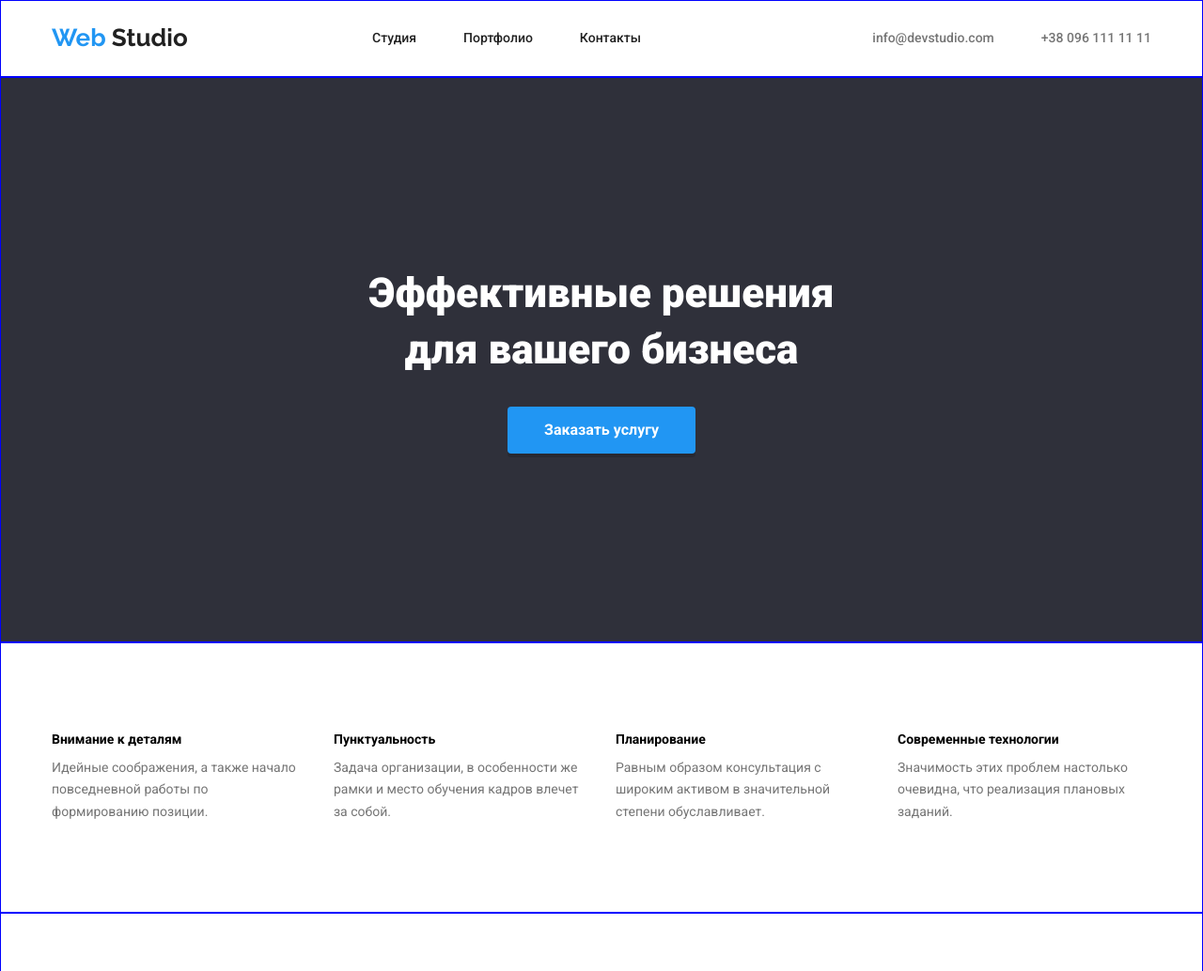
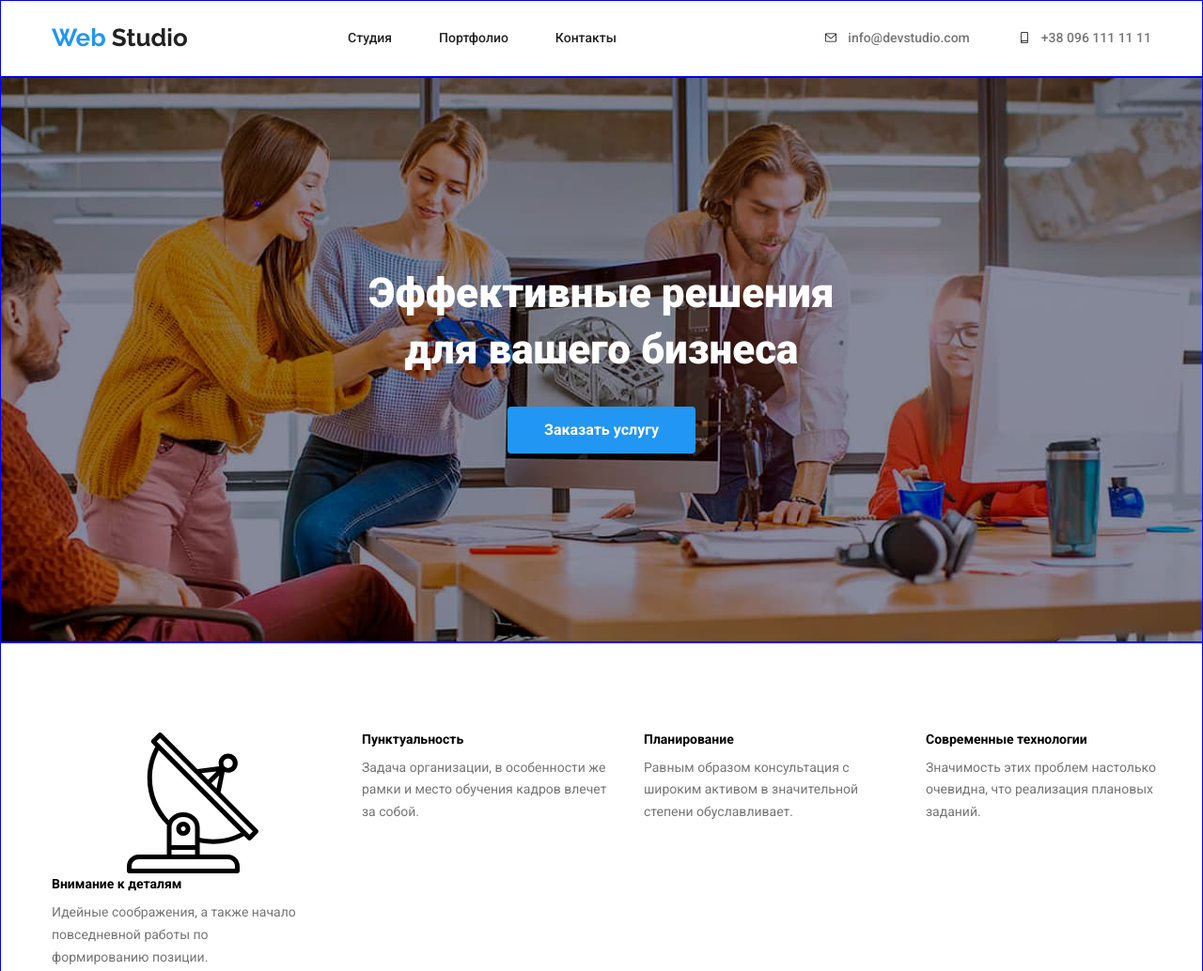
Before and after one commit to Vitaliy131994/goit-markup-hw-04, a plain HTML site: page index.html in a window 1280 px wide. Shown: the top 1034 px of the page at 94% size. Drawn offline with nearby package versions, Linux system fonts and the light colour scheme.

Commit message:
dz4-header

```diff
--- a/css/style.css
+++ b/css/style.css
@@ -81,13 +81,18 @@ h3 {
 }
 
 .hero {
-  background: var(--back-zakaz);
+  /* background: var(--back-zakaz); */
   max-width: 1600px;
   color: var(--white-text);
   margin-left: auto;
   margin-right: auto;
   text-align: center;
   padding: 200px 0 200px 0;
+  background-image: url(../images/img-hero.jpg);
+  background-color: rgba(47, 48, 58, 0.4);
+  background-size: cover;
+  background-position: center;
+  background-repeat: no-repeat;
 }
 
 .hero-title {
@@ -373,3 +378,32 @@ h3 {
   line-height: 1.17;
   color: var(--grey-text);
 }
+
+.nav-icon-envelope {
+  width: 16px;
+  height: 12px;
+  margin-right: 10px;
+}
+
+.nav-icon-smartphone {
+  width: 16px;
+  height: 12px;
+  margin-right: 10px;
+}
+
+.nav-icon-smartphone {
+  width: 16px;
+  height: 12px;
+  margin-right: 10px;
+}
+
+.contacts-item:hover,
+.contacts-item:focus {
+  fill: var(--blue-text);
+}
+
+.contacts-item-grey {
+  display: flex;
+  align-items: center;
+  flex-direction: row-reverse;
+}
--- a/index.html
+++ b/index.html
@@ -29,11 +29,32 @@
             </li>
     </ul>
         <ul class="contacts-list">
+
             <li class="contacts-item">
-            <a class="contacts-item-grey" href="info@devstudio.com">info@devstudio.com</a>
+
+
+            <a class="contacts-item-grey" href="info@devstudio.com">info@devstudio.com
+                <svg class="nav-icon-envelope">
+
+                    <use href="./images/symbol-defs.svg#icon-envelope-hover-1">
+
+                    </use>
+
+                </svg>
+            </a>
         </li>
+
         <li class="contacts-item">
-            <a class="contacts-item-grey" href="tel:+38 096 111 11 11">+38 096 111 11 11</a>
+
+            <a class="contacts-item-grey" href="tel:+38 096 111 11 11">+38 096 111 11 11
+                <svg class="nav-icon-smartphone">
+
+                    <use href="./images/symbol-defs.svg#icon-smartphone-1">
+
+                    </use>
+
+                </svg>
+            </a>
         </li>
         </ul>
         </nav>
@@ -42,7 +63,9 @@
 
 <main id="top">
     <section class="hero">
+        <!-- <img src="./images/img-hero.jpg" alt="рисунок-герой" height="600px"> -->
     <div class="container">
+
     <h1 class="hero-title">
         Эффективные решения <br> для вашего бизнеса
     </h1>
@@ -59,6 +82,13 @@
     <div class="container">
     <ul class="about-list">
    <li class="about-item">
+        <svg class="nav-icon-antenna-1-1">
+
+            <use href="./images/symbol-defs.svg#icon-antenna-1-1">
+
+            </use>
+
+        </svg>
     <h3 class="about-title">
         Внимание к деталям
     </h3>
```
Also changed, not shown: images/img-hero.jpg (added), images/symbol-defs-opt.svg (added), images/symbol-defs.svg (added).
